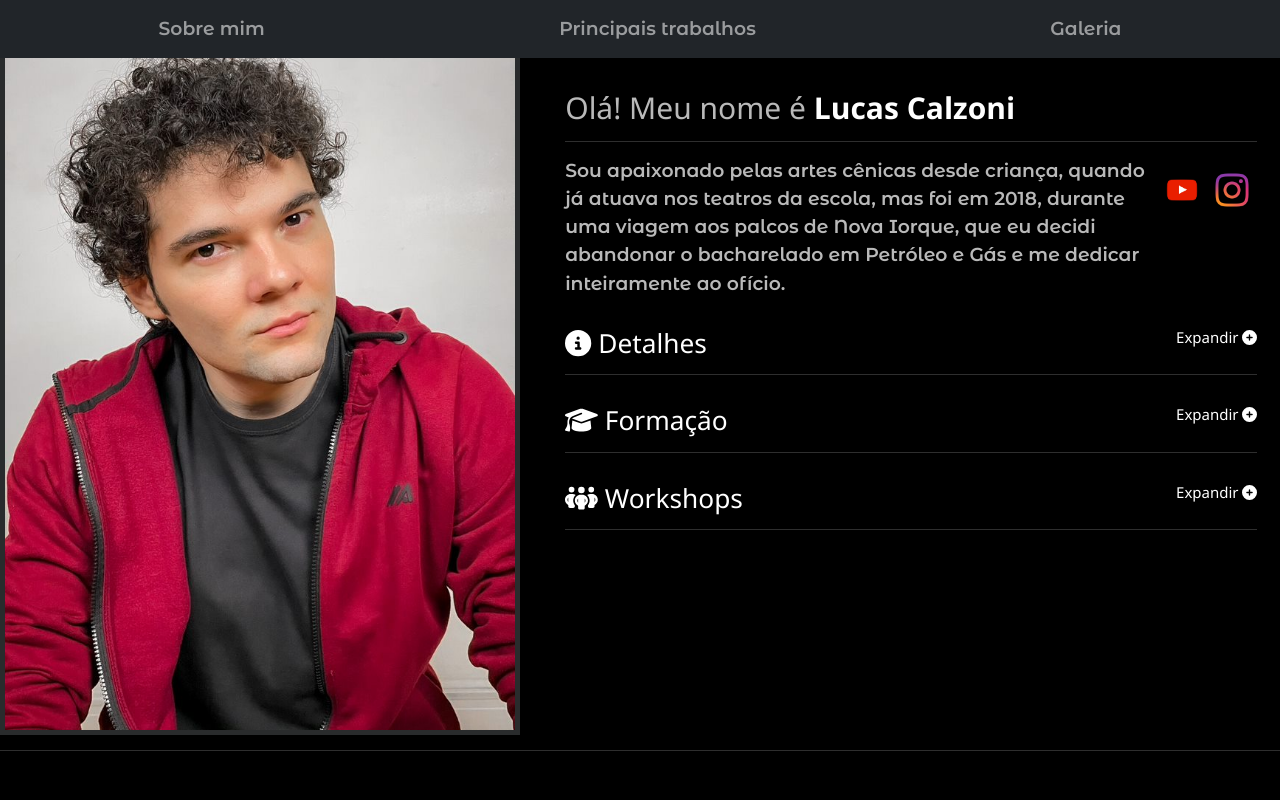
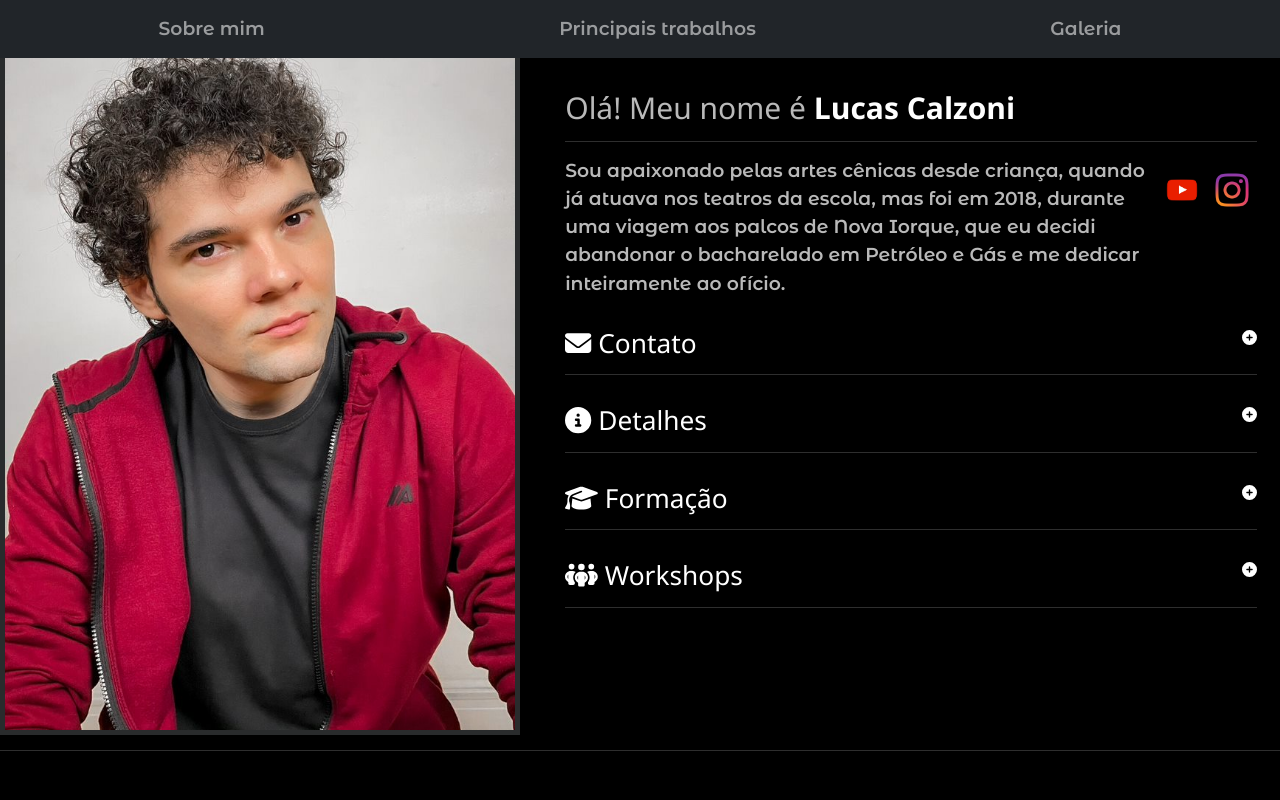
Before and after one commit to William-Galvao/lucascalzoni, a React (Create React App) app: page /home in a window 1280 px wide. Shown: the top 800 px of the page. Built offline with nearby package versions, Linux system fonts and the light colour scheme.

Commit message:
fix: created an email section

```diff
--- a/src/Components/AboutMe.jsx
+++ b/src/Components/AboutMe.jsx
@@ -59,14 +59,28 @@ export default function AboutMe() {
             palcos de Nova Iorque, que eu decidi abandonar o bacharelado em
             Petróleo e Gás e me dedicar inteiramente ao ofício.
           </p>
-          <h3 className="pt-3 text-white">
+          <h3
+            className="pt-3 text-white"
+            data-bs-toggle="collapse"
+            href="#contact"
+          >
+            <FontAwesomeIcon icon="envelope" /> Contato{" "}
+            <span className="fs-6 float-end">
+              <FontAwesomeIcon icon="circle-plus" />
+            </span>
+          </h3>
+          <hr />
+          <div className="collapse" id="contact">
+            <p className="text-white ">lucascalzoni@hotmail.com.br</p>
+          </div>
+          <h3
+            className="pt-3 text-white"
+            data-bs-toggle="collapse"
+            href="#details"
+          >
             <FontAwesomeIcon icon="circle-info" /> Detalhes{" "}
-            <span
-              className="fs-6 float-end"
-              data-bs-toggle="collapse"
-              href="#details"
-            >
-              Expandir <FontAwesomeIcon icon="circle-plus" />
+            <span className="fs-6 float-end">
+              <FontAwesomeIcon icon="circle-plus" />
             </span>
           </h3>
           <hr />
@@ -76,14 +90,14 @@ export default function AboutMe() {
               | 75Kg
             </p>
           </div>
-          <h3 className="pt-3 text-white">
+          <h3
+            className="pt-3 text-white"
+            data-bs-toggle="collapse"
+            href="#formacao"
+          >
             <FontAwesomeIcon icon="graduation-cap" /> Formação{" "}
-            <span
-              className="fs-6 float-end"
-              data-bs-toggle="collapse"
-              href="#formacao"
-            >
-              Expandir <FontAwesomeIcon icon="circle-plus" />
+            <span className="fs-6 float-end">
+              <FontAwesomeIcon icon="circle-plus" />
             </span>
           </h3>
           <hr />
@@ -108,14 +122,18 @@ export default function AboutMe() {
               <p>com Moisés Bittencourt / Remoto </p>
             </ul>
           </div>
-          <h3 className="pt-3 text-white">
+          <h3
+            className="pt-3 text-white"
+            data-bs-toggle="collapse"
+            href="#workshops"
+          >
             <FontAwesomeIcon icon="people-group" /> Workshops{" "}
             <span
               className="fs-6 float-end"
               data-bs-toggle="collapse"
               href="#workshops"
             >
-              Expandir <FontAwesomeIcon icon="circle-plus" />
+              <FontAwesomeIcon icon="circle-plus" />
             </span>
           </h3>
           <hr />
--- a/src/Components/Nav.jsx
+++ b/src/Components/Nav.jsx
@@ -1,6 +1,6 @@
 export default function Nav() {
   return (
-    <nav className="navbar fixed-top navbar-expand-lg navbar-dark bg-dark">
+    <nav className="navbar fixed-top navbar-expand-lg navbar-dark bg-dark ">
       <div className="container-fluid">
         <button
           className="navbar-toggler"
```
